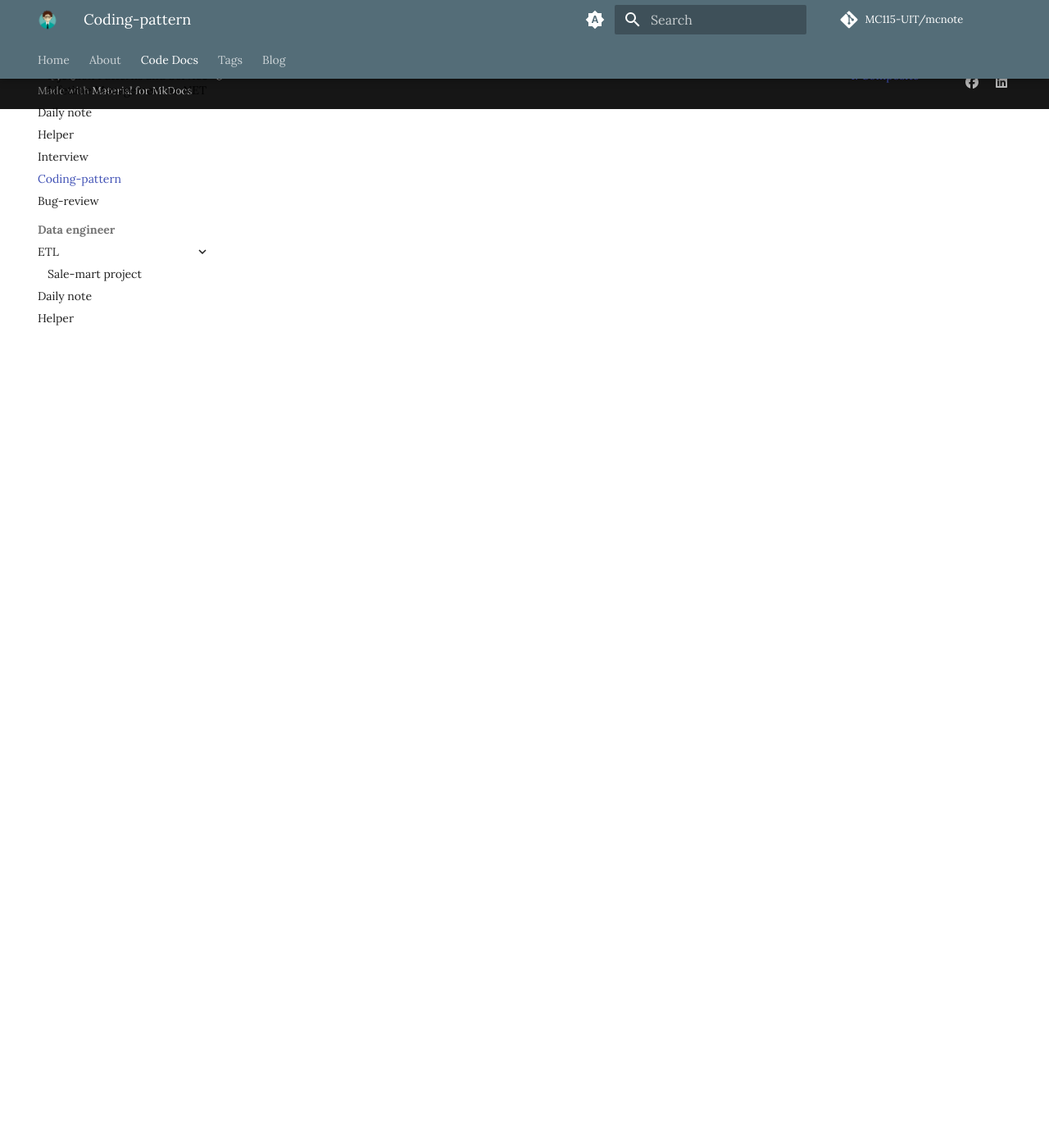
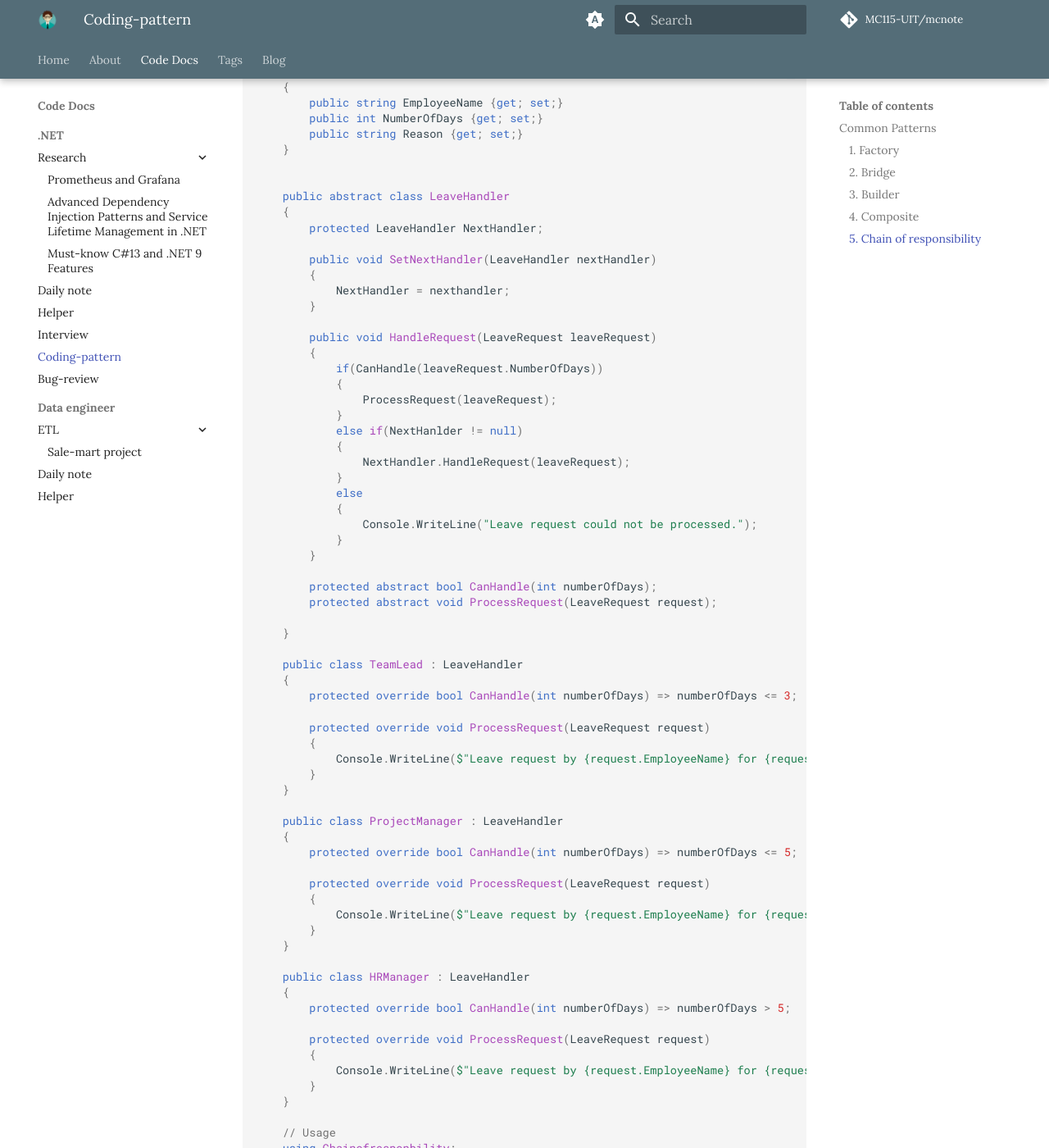
Before and after one commit to MC115-UIT/mcnote, an MkDocs documentation site: the page built from docs/coding/NET/pattern-approach.md, in a window 1280 px wide and 1400 px high, scrolled down 4192 px. Shown: the whole window at 82% size. Built offline with MkDocs 1.6.1 and Material for MkDocs 9.7.7, drawn with Linux system fonts in a browser that asks for light colours; comment, search, counter and statistics services are not loaded; some of the changed text lies outside the part shown.

Commit message:
update15225

````diff
--- a/docs/coding/NET/pattern-approach.md
+++ b/docs/coding/NET/pattern-approach.md
@@ -194,3 +194,112 @@ computer.Add(new SingleComponent("GPU", 500));
 computer.Display(0);
 Console.WriteLine("Total Price: $" + computer.GetPrice());
 ```
+
+### 5. Chain of responsibility
+
+EXAMPLE : Approving leave request
+
+```c#
+
+	public class LeaveRequest
+	{
+		public string EmployeeName {get; set;}
+		public int NumberOfDays {get; set;}
+		public string Reason {get; set;}
+	}
+
+
+	public abstract class LeaveHandler
+	{
+		protected LeaveHandler NextHandler;
+
+		public void SetNextHandler(LeaveHandler nextHandler)
+		{
+			NextHandler = nexthandler;
+		}
+
+		public void HandleRequest(LeaveRequest leaveRequest)
+		{
+			if(CanHandle(leaveRequest.NumberOfDays))
+			{
+				ProcessRequest(leaveRequest);
+			}
+			else if(NextHanlder != null)
+			{
+				NextHandler.HandleRequest(leaveRequest);
+			}
+			else
+			{
+				Console.WriteLine("Leave request could not be processed.");
+			}
+		}
+
+		protected abstract bool CanHandle(int numberOfDays);
+		protected abstract void ProcessRequest(LeaveRequest request);
+
+	}
+
+	public class TeamLead : LeaveHandler
+	{
+		protected override bool CanHandle(int numberOfDays) => numberOfDays <= 3;
+
+		protected override void ProcessRequest(LeaveRequest request)
+		{
+			Console.WriteLine($"Leave request by {request.EmployeeName} for {request.NumberOfDays} days approved by Team Lead.");
+		}
+	}
+
+	public class ProjectManager : LeaveHandler
+	{
+		protected override bool CanHandle(int numberOfDays) => numberOfDays <= 5;
+
+		protected override void ProcessRequest(LeaveRequest request)
+		{
+			Console.WriteLine($"Leave request by {request.EmployeeName} for {request.NumberOfDays} days approved by Project Manager.");
+		}
+	}
+
+	public class HRManager : LeaveHandler
+	{
+		protected override bool CanHandle(int numberOfDays) => numberOfDays > 5;
+
+		protected override void ProcessRequest(LeaveRequest request)
+		{
+			Console.WriteLine($"Leave request by {request.EmployeeName} for {request.NumberOfDays} days approved by HR Manager.");
+		}
+	}
+
+	// Usage
+	using Chainofresponbility;
+
+	// Create handlers
+	var teamLead = new TeamLead();
+	var projectManager = new ProjectManager();
+	var hrManager = new HRManager();
+
+	// Set up the chain
+	teamLead.SetNextHandler(projectManager);
+	projectManager.SetNextHandler(hrManager);
+
+	// Create a leave request
+	var leaveRequest = new LeaveRequest
+	{
+		EmployeeName = "Devesh",
+		NumberOfDays = 4,
+		Reason = "Sick Leave"
+	};
+
+	// Process the request
+	teamLead.HandleRequest(leaveRequest);
+
+	// Another leave request
+	var anotherLeaveRequest = new LeaveRequest
+	{
+		EmployeeName = "Sanjay Singh",
+		NumberOfDays = 6,
+		Reason = "Vacation"
+	};
+
+	// Process the request
+	teamLead.HandleRequest(anotherLeaveRequest);
+```
--- a/mkdocs.yml
+++ b/mkdocs.yml
@@ -88,6 +88,7 @@ nav:
       - Research :
         - Prometheus and Grafana : coding/NET/Research/prothemeus.md
         - Advanced Dependency Injection Patterns and Service Lifetime Management in .NET : coding/NET/Research/advanced-dependency-injection.md
+        - Must-know C#13 and .NET 9 Features : coding/NET/Research/net9.md
       - Daily note : coding/NET/daily-note.md
       - Helper : coding/NET/helper.md
       - Interview : coding/NET/interviewing.md
````
Also changed, not shown: docs/blog/posts/note.md (added, +84 -0 lines), docs/coding/NET/Research/net9.md (added, +413 -0 lines), docs/coding/NET/helper.md (+25 -0 lines).
